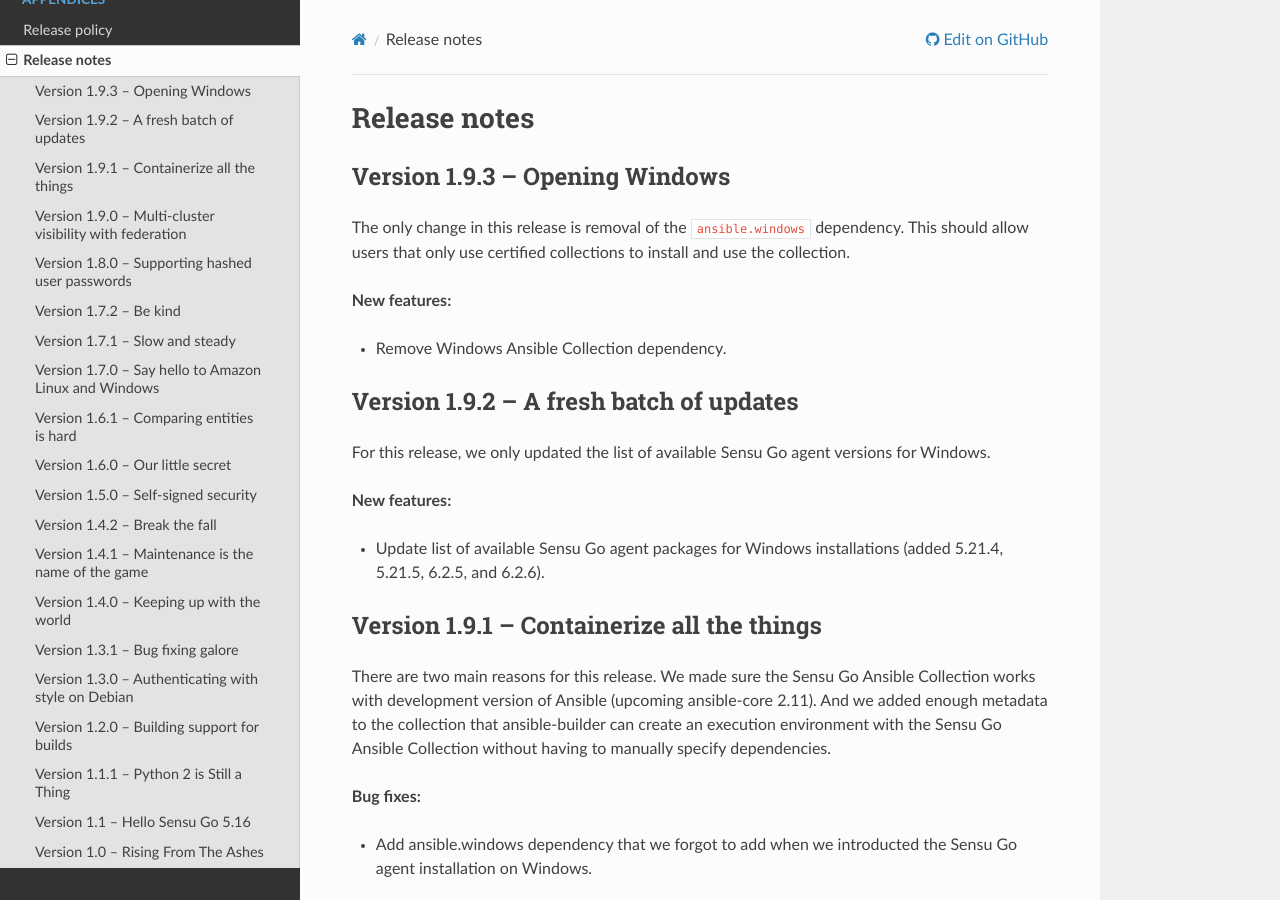
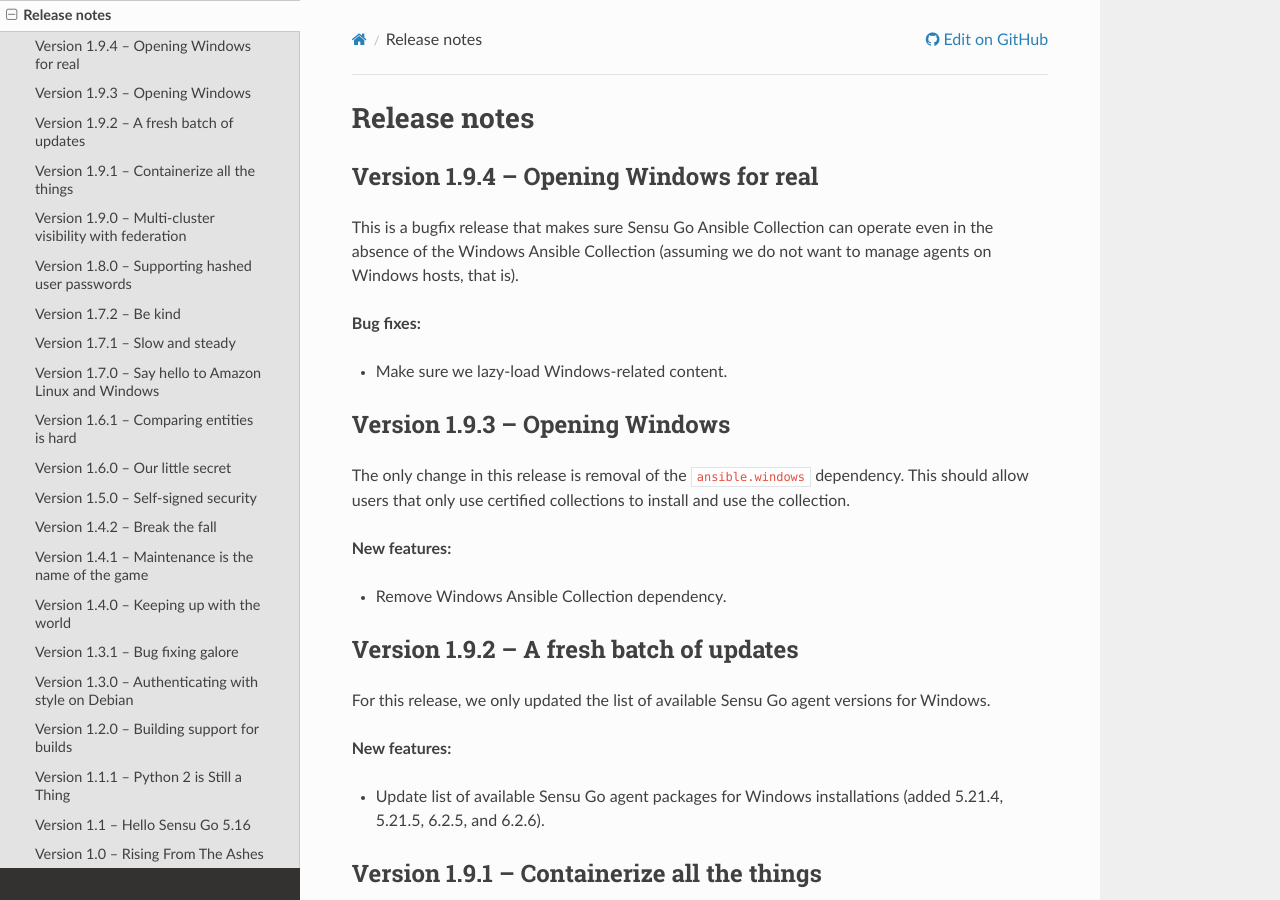
Before and after one commit to sensu/sensu-go-ansible, a Sphinx documentation site: the page built from docs/source/release_notes.rst, in a window 1280 px wide and 900 px high. Built offline with Sphinx 7.4.7 and the Read the Docs theme 2.0.0, drawn with Linux system fonts in a browser that asks for light colours.

Commit message:
Prepare for release 1.9.4

```diff
--- a/docs/source/release_notes.rst
+++ b/docs/source/release_notes.rst
@@ -1,5 +1,17 @@
 Release notes
 =============
+
+Version 1.9.4 -- Opening Windows for real
+-----------------------------------------
+
+This is a bugfix release that makes sure Sensu Go Ansible Collection can
+operate even in the absence of the Windows Ansible Collection (assuming we do
+not want to manage agents on Windows hosts, that is).
+
+**Bug fixes:**
+
+* Make sure we lazy-load Windows-related content.
+
 
 Version 1.9.3 -- Opening Windows
 --------------------------------
--- a/galaxy.yml
+++ b/galaxy.yml
@@ -1,6 +1,6 @@
 namespace: sensu
 name: sensu_go
-version: 1.9.3
+version: 1.9.4
 
 authors:
   - Paul Arthur <paul.arthur@flowerysong.com> (@flowerysong)
```
Also changed, not shown: 1 other file.
